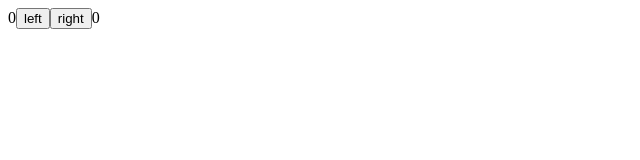
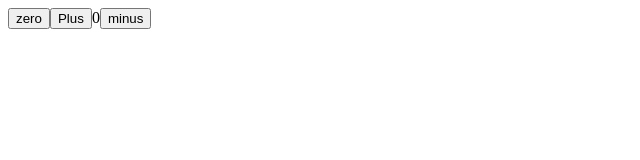
Before and after one commit to moha230/fullStackOpen, a React (Vite) app in the folder notes/testFolder/: page / in a window 1280 px wide. Shown: the top 160 px of the page, without its empty margins (0-640 px from the left). Built offline with nearby package versions, Linux system fonts and the light colour scheme.

Commit message:
redoing section c : done with An event handler is a function

```diff
--- a/notes/testFolder/package.json
+++ b/notes/testFolder/package.json
@@ -10,6 +10,7 @@
     "preview": "vite preview"
   },
   "dependencies": {
+    "node": "^24.15.0",
     "react": "^19.1.1",
     "react-dom": "^19.1.1"
   },
--- a/notes/testFolder/src/App.jsx
+++ b/notes/testFolder/src/App.jsx
@@ -1,36 +1,40 @@
+// we import the user state function
+// This helps the react component have memory
+
 import { useState } from "react";
-import "./App.css";
 
-// Display component
-const Display = ({ counter }) => {
-  return <div className="display">{counter}</div>;
-};
+//intialize app as our root component acts as container for the whole application
+const App = () => {
+  //
 
-// Button component
-const Button = ({ onClick, text, className }) => {
+  const [counter, setCounter] = useState(0);
+
+  //function to add the number of plus
+  const plus = () => {
+    setCounter(counter + 1);
+  };
+
+  // function to reset the counter
+  const zero = () => {
+    setCounter(0);
+  };
+
+  //function to decrement
+
+  const minus = () => {
+    setCounter(counter -1)
+  }
+
+  console.log("rendering...", counter);
+
   return (
-    <button className={`btn ${className}`} onClick={onClick}>
-      {text}
-    </button>
+    <div>
+      <button onClick={zero}>zero</button>
+      <button onClick={plus}>Plus</button>
+      {counter}
+      <button onClick={minus}>minus</button>
+    </div>
   );
 };
 
-const App = () => {
-  const [left, setLeft] = useState(0)
-  const [right, setRight] = useState(0)
-
-  return (
-    <div>
-      {left}
-      <button onClick={() => setLeft(left + 1)}>
-        left
-      </button>
-      <button onClick={() => setRight(right + 1)}>
-        right
-      </button>
-      {right}
-    </div>
-  )
-}
-
 export default App;
```
Also changed, not shown: 2 other files (tests, documents, lock files or other folders).
